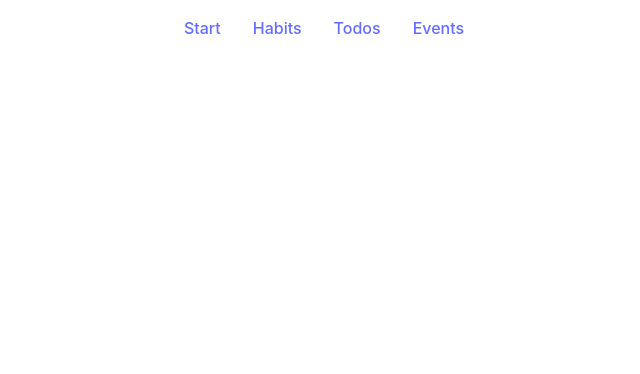
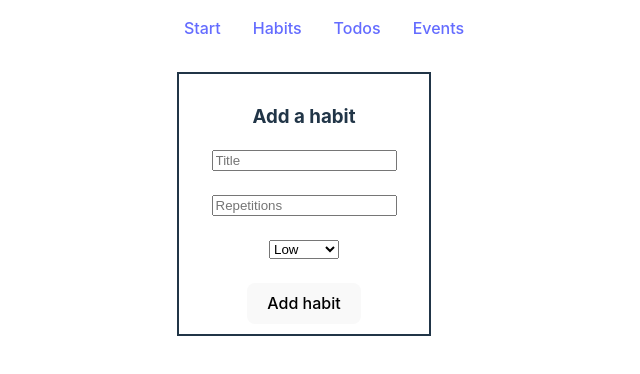
Before and after one commit to gabrielricrey/Productivity-Assistant-Application, a React (Vite) app: page /habits in a window 1280 px wide. Shown: the top 374 px of the page, without its empty margins (336-976 px from the left). Built offline with nearby package versions, Linux system fonts and the light colour scheme; sample sign-in values are in the browser's storage.

Commit message:
added functionality to add habits and render them out.

```diff
--- a/src/App.css
+++ b/src/App.css
@@ -60,3 +60,26 @@ nav ul {
 .hide {
   display: none;
 }
+
+.addHabit {
+  margin-top: 40px;
+  border: 2px solid;
+  display: inline-flex;
+  align-items: center;
+  justify-content: center;
+  flex-direction: column;
+  height:260px;
+  width:250px;
+}
+
+.habitItem {
+  margin-top: 20px;
+  margin-right: 20px;
+  border: 2px solid;
+  display: inline-block;
+  align-items: center;
+  justify-content: center;
+  flex-direction: column;
+  height: 150px;
+  width: 200px;
+}
--- a/src/pages/HabitsPage.jsx
+++ b/src/pages/HabitsPage.jsx
@@ -4,6 +4,10 @@ import { useNavigate } from "react-router-dom";
 const HabitsPage = () => {
 
     let [user,setUser] = useState(null);
+    let [habits, setHabits] = useState([])
+    let [title, setTitle] = useState("")
+    let [repetition, setRepetition] = useState("")
+    let [priority, setPriority] = useState("")
     let navigate = useNavigate();
 
     useEffect(() => {
@@ -14,10 +18,41 @@ const HabitsPage = () => {
         }
     }, [])
 
-    return(
-        <>
-        </>
-    )
+    const addHabit = () => {
+        let newHabit = {
+            title: title,
+            repetition: parseInt(repetition),
+            priority: priority
+        }
+        setHabits([...habits, newHabit])
+    }
+
+    return(<>
+        <div className="addHabit">
+            <h3>Add a habit</h3>
+        <input type="text" placeholder="Title" onChange={(e) => setTitle(e.target.value)} required/>
+        <br />
+        <input type="number" placeholder="Repetitions" onChange={(e) => setRepetition(e.target.value)} required/>
+        <br />
+        <select onChange={(e) => setPriority(e.target.value)}>
+            <option value="Low">Low</option>
+            <option value="Medium">Medium</option>
+            <option value="High">High</option>
+        </select>
+        <br />
+        <button onClick={addHabit}>Add habit</button>
+        </div>
+
+        <div className="habitDisplay">
+            <ul>
+                {habits.map((habit, i) => <li key={i} className="habitItem">
+                    <p><strong>Title: </strong>{habit.title}</p>
+                    <p><strong>Repetitions: </strong>{habit.repetition}</p>
+                    <p><strong>Priority: </strong>{habit.priority}</p>
+                </li>)}
+            </ul>
+        </div>
+        </>)
 }
 
 export default HabitsPage;
--- a/src/pages/LoginPage.jsx
+++ b/src/pages/LoginPage.jsx
@@ -47,9 +47,9 @@ const LoginPage = () => {
     return (
         <div>
             <h3>Login</h3>
-            <input type="text" placeholder="Username" required onChange={(e) => setLoginUsername(e.target.value)}/>
+            <input type="text" placeholder="Username" onChange={(e) => setLoginUsername(e.target.value)} required/>
             <br />
-            <input type="password" placeholder="Password" required onChange={(e) => setLoginPassword(e.target.value)}/>
+            <input type="password" placeholder="Password" onChange={(e) => setLoginPassword(e.target.value)} required/>
             <br />
             <button onClick={login}>Sign in</button>
             <br />
```
